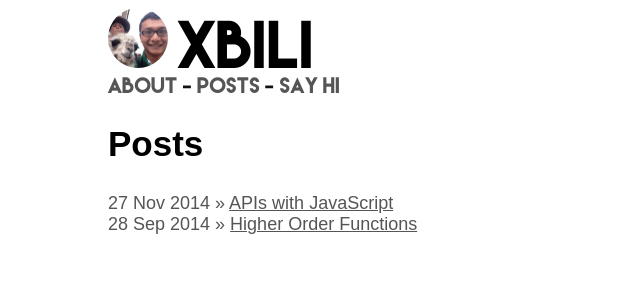
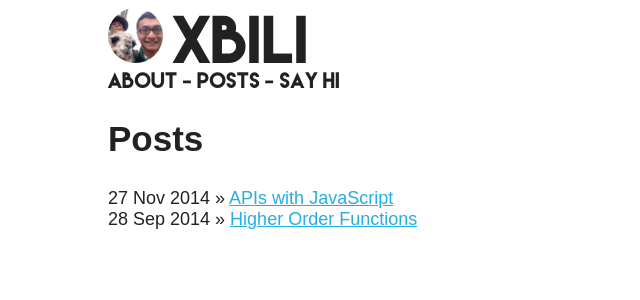
Before and after one commit to xbili/xbili.github.io, a Jekyll site: the page built from posts.html, in a window 1280 px wide. Shown: the top 300 px of the page, without its empty margins (0-640 px from the left). Built offline with Jekyll 4.4.1, drawn with Linux system fonts in a browser that asks for light colours; Markdown is read by kramdown in place of the engine named in the settings.

Commit message:
Fixed styling and color

```diff
--- a/_layouts/default.html
+++ b/_layouts/default.html
@@ -15,7 +15,7 @@
 
   <body>
     <header>
-    	<a class="title" href="/"><img id="profile" src="../img/llama.JPG" >XBILI</a>
+    	<img id="profile" src="/img/llama.JPG"/><a href="/">XBILI</a>
     	<ul>
     		<li><a href="/">About</a></li>
     		<li>-</li>
--- a/css/main.css
+++ b/css/main.css
@@ -32,7 +32,7 @@
 }
 
 body {
-  color: #555;
+  color: rgb(34, 34, 34);
   font-family: "Helvetica Nueu", sans-serif;
   font-size: 18px;
   font-weight: 300;
@@ -43,31 +43,34 @@ body {
 
   h1 {
     font-size: 35px;
-    color: #000;
+    color: rgb(34, 34, 34);
   }
 
   a {
     text-decoration: underline;
-    color: #555;
+    color: rgb(38, 173, 228);
   }
 
   a:hover {
-    color: black;
+    color: rgb(100, 200, 240);
+    transition: color 0.5s ease;
   }
 
 header {
   font-family: "LemonMilk", sans-serif;
   font-size: 60px;
   font-weight: 200;
-  color: #111;
+  color: rgb(34, 34, 34);
 }
 
   header a {
+    color: rgb(34, 34, 34);
     text-decoration: none;
   }
 
-  .title {
-    color: #000;
+  header a:hover {
+    color: rgb(100, 100, 100);
+    transition: color 0.5s ease;
   }
 
   header ul {
@@ -83,8 +86,8 @@ header {
   }
 
   #profile {
-    height: 60px;
-    width: 60px;
+    height: 55px;
+    width: 55px;
     border-radius: 50%;
     margin-right: 10px;
   }
@@ -100,8 +103,8 @@ aside p {
 
   .postTitle {
     text-decoration: underline;
+    font-family: LemonMilk;
     font-size: 40px;
-    color: #555;
     margin-top: 18;
     margin-bottom: 0;
   }
--- a/posts.html
+++ b/posts.html
@@ -1,6 +1,6 @@
 ---
 layout: default
-title: xbili | Posts
+title: xbili - Posts
 ---
 
 <section>
```
